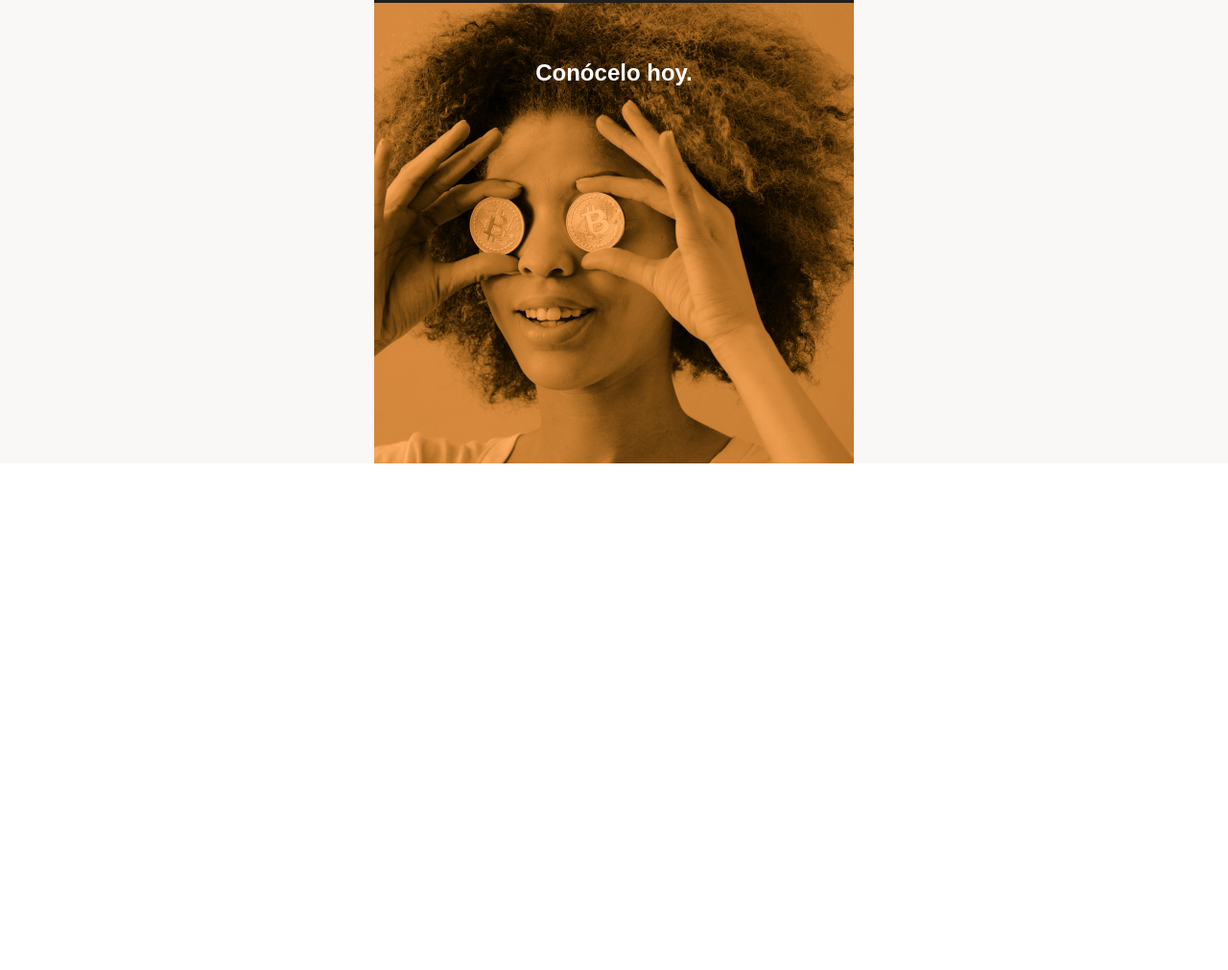
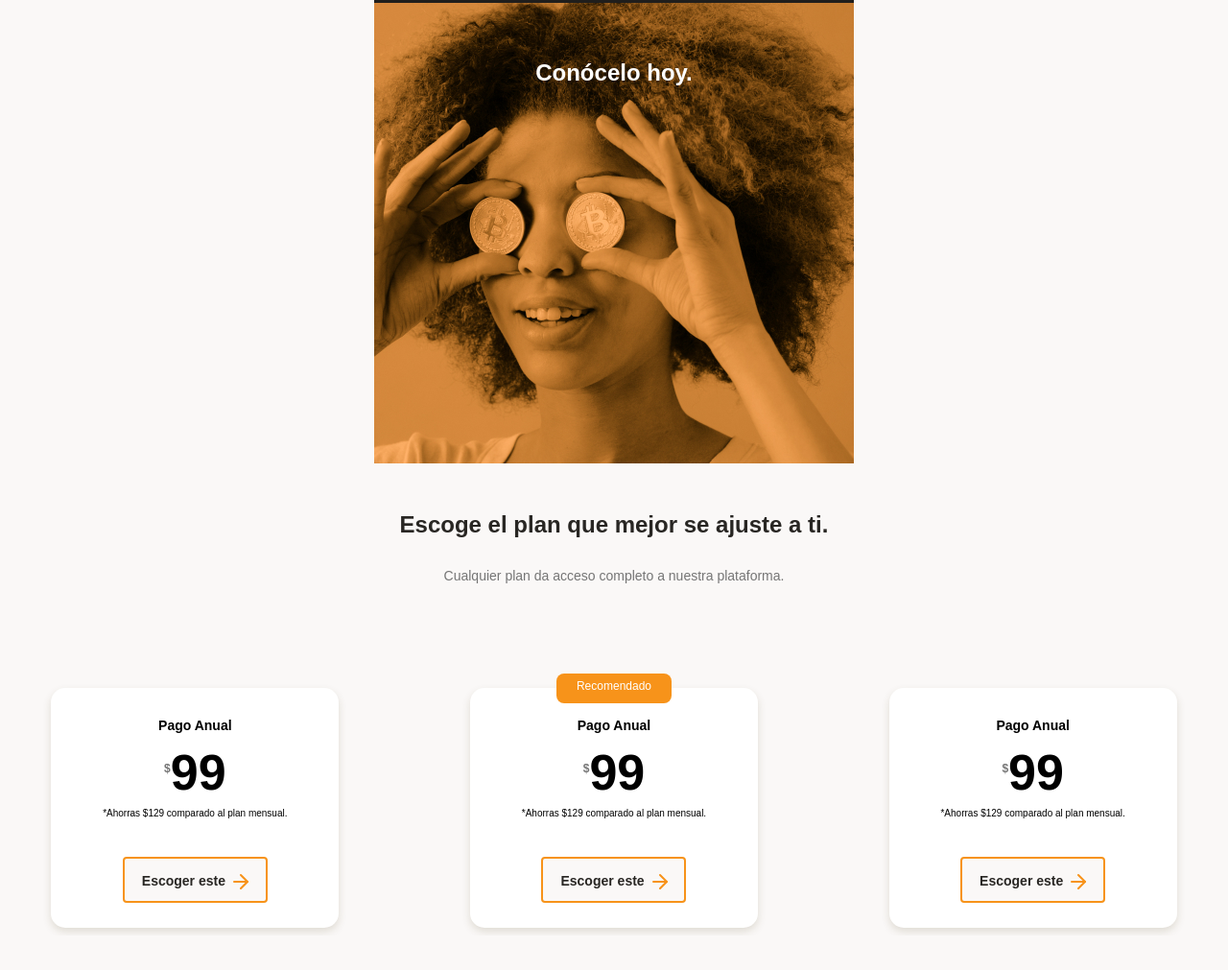
Before and after one commit to RedCode-123/MobileFirst, a plain HTML site: page index.html in a window 1280 px wide. Shown: the part 1897-2908 px from the top of the page at 96% size. Before the commit the page ends 2380 px from the top, so only its background shows below. Drawn offline with Linux system fonts and the light colour scheme.

Commit message:
Terminé la sección de los planes

```diff
--- a/index.html
+++ b/index.html
@@ -15,7 +15,7 @@
         <div class="header--title-container">
             <h1>La próxima revolución en el intercambio de criptomonedas.</h1>
             <p>Batatabit te ayuda a navegar entre los diferentes precios y tendencias</p>
-            <a href="" class="header--button">
+            <a href="#plans" class="header--button">
               <p>
               Conoce Nuestros Planes <span> </span>
               </p>
@@ -178,7 +178,56 @@
         <section class="bitcoin-img-container">
             <h2>Conócelo hoy.</h2>
         </section>
-        <section></section>
+        <section id="plans" class="main-plans-container">
+            <div class="plans-title">
+                <h2>
+                    Escoge el plan que mejor se ajuste a ti.
+                </h2>
+                <p>
+                Cualquier plan da acceso completo a nuestra plataforma.
+                </p>
+            </div>
+            <section class="plans-container--slider">
+
+                <article class="plans-container--card">
+                  <div class="plan-info-container">
+                      <h3 class="plan-card-title">Pago Anual</h3>
+                      <p class="plan-card-price">$99</p>
+                      <p class="plan-card-saving">*Ahorras $129 comparado al plan mensual.</p>
+                  </div>
+                  <button class="plan-card--ca">
+                      Escoger este <span></span>
+                  </button>
+                </article>
+
+                <article class="plans-container--card">
+                  <p class="recommended">
+                    Recomendado
+                  </p>
+                  <div class="plan-info-container">
+                      <h3 class="plan-card-title">Pago Anual</h3>
+                      <p class="plan-card-price">$99</p>
+                      <p class="plan-card-saving">*Ahorras $129 comparado al plan mensual.</p>
+                  </div>
+                  <button class="plan-card--ca">
+                      Escoger este <span></span>
+                  </button>
+                </article>
+
+
+                <article class="plans-container--card">
+                  <div class="plan-info-container">
+                      <h3 class="plan-card-title">Pago Anual</h3>
+                      <p class="plan-card-price">$99</p>
+                      <p class="plan-card-saving">*Ahorras $129 comparado al plan mensual.</p>
+                  </div>
+                  <button class="plan-card--ca">
+                      Escoger este <span></span>
+                  </button>
+                </article>
+
+            </section>
+        </section>
     </main>
     <footer></footer>
     <script src="./script.js" charset="utf-8"></script>
--- a/styles.css
+++ b/styles.css
@@ -28,12 +28,15 @@
     --icon-money: url("./assets/icons/dollar-sign.svg");
     --icon-check: url("./assets/icons/check-circle.svg");
     --img-bitcoinbaby: url("./assets/img/bitcoinbaby2x.jpg");
+    --icon-right-arrow: url("./assets/icons/orange-right-arrow.svg");
 }
 
 * {
   box-sizing:border-box;
   margin:0;
   padding: 0;
+ /* Nos aseguramos que las fuentes sean heredadas en todos los elementos */
+  font-family: inherit;
 }
 html {
     font-size: x-small;
@@ -462,6 +465,125 @@ main {
     text-align: center;
 
 }
+.main-plans-container {
+    width: 100%;
+    min-width: 320px;
+    padding-bottom: 70px;
+    text-align: center;
+
+}
+
+.plans-title {
+    width: 90;
+    min-width: 288px;
+    height: auto;
+    margin: 0 auto;
+    margin-bottom: 50px;
+}
+
+.plans-title h2 {
+    padding-top: 50px;
+    font-size: 2.4rem;
+    font-weight: 2.6rem;
+    color: var(--black);
+}
+
+.plans-title p {
+    padding-top: 30px;
+    font-size: 1.4rem;
+    font-weight: 500;
+    line-height: 1.8rem;
+    color: #757575;
+}
+
+.plans-container--slider {
+    display: flex;
+    flex-flow: row nowrap;
+    column-gap: 30px;
+    justify-content: center;
+    align-items: center;
+    height: 316px;
+    /* Crear un scroll usando CSS */
+    overflow: scroll;
+    overscroll-behavior-x: contain;
+    scroll-snap-type: x proximity;
+}
+
+.plans-container--card {
+    position: relative;
+    scroll-snap-align: center;
+    width: 70%;
+    min-width: 230px;
+    max-width: 300px;
+    height: 250px;
+    margin: 50px auto 0;
+    padding: 0 15px;
+    background-color: var(--just-white);
+    border-radius: 15px;
+    box-shadow: 0 4px 8px rgba(89, 73, 30, 0.16);
+}
+
+.recommended {
+    position: absolute;
+    width: 120px;
+    height: 31px;
+    top: -15px;
+    left: calc(50% - 60px);
+    font-size: 1.2rem;
+    background-color: var(--bitcoin-orange);
+    border-radius: 8px;
+    color: var(--just-white);
+    padding: 6px 0;
+    /* Alinear texto inline verticalmente  */
+    text-align: center;
+}
+.plan-card-title {
+    padding-top: 30px;
+    font-size: 1.4rem;
+    font-weight: 500px;
+    line-height: 1.8rem;
+    color: black;
+
+}
+
+.plan-card-price {
+   padding: 5px 0;
+  font-size: 5.2rem;
+  font-weight: bold;
+  line-height: 6.3rem;
+  color: black;
+}
+
+.plan-card-price::first-letter {
+    font-size: 1.2rem;
+    vertical-align: super;
+    color: #757575;
+
+}
+
+.plan-card--ca {
+  /* Ejemplo de stilos para un botón */
+  width: 151px;
+  height: 48px;
+  margin-top: 40px;
+  background-color: var(--off-white);
+  border: 2px solid var(--bitcoin-orange);
+  border-radius: 4px;
+  font-size: 1.4rem;
+  font-weight: bold;
+  line-height: 1.8rem;
+  color: var(--black);
+}
+
+.plan-card--ca span {
+  display: inline-block;
+  width: 20px;
+  height: 20px;
+  background-image: var(--icon-right-arrow);
+  /* alinea la imágen de la flecha naranja */
+  vertical-align: bottom;
+
+}
 
 /* La clase inactive tiene que estar después de los estilos */
 .inactive {
```
